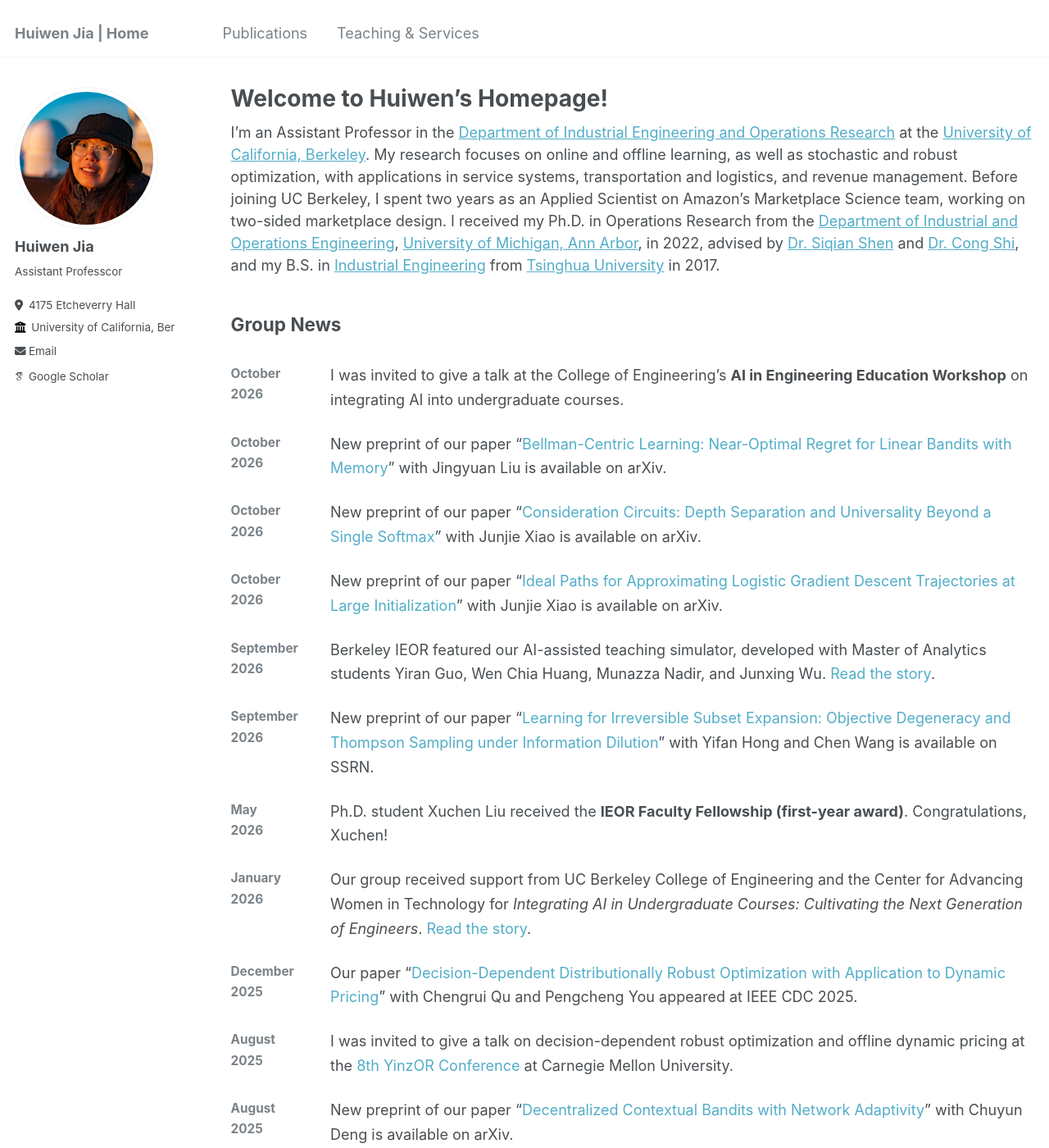
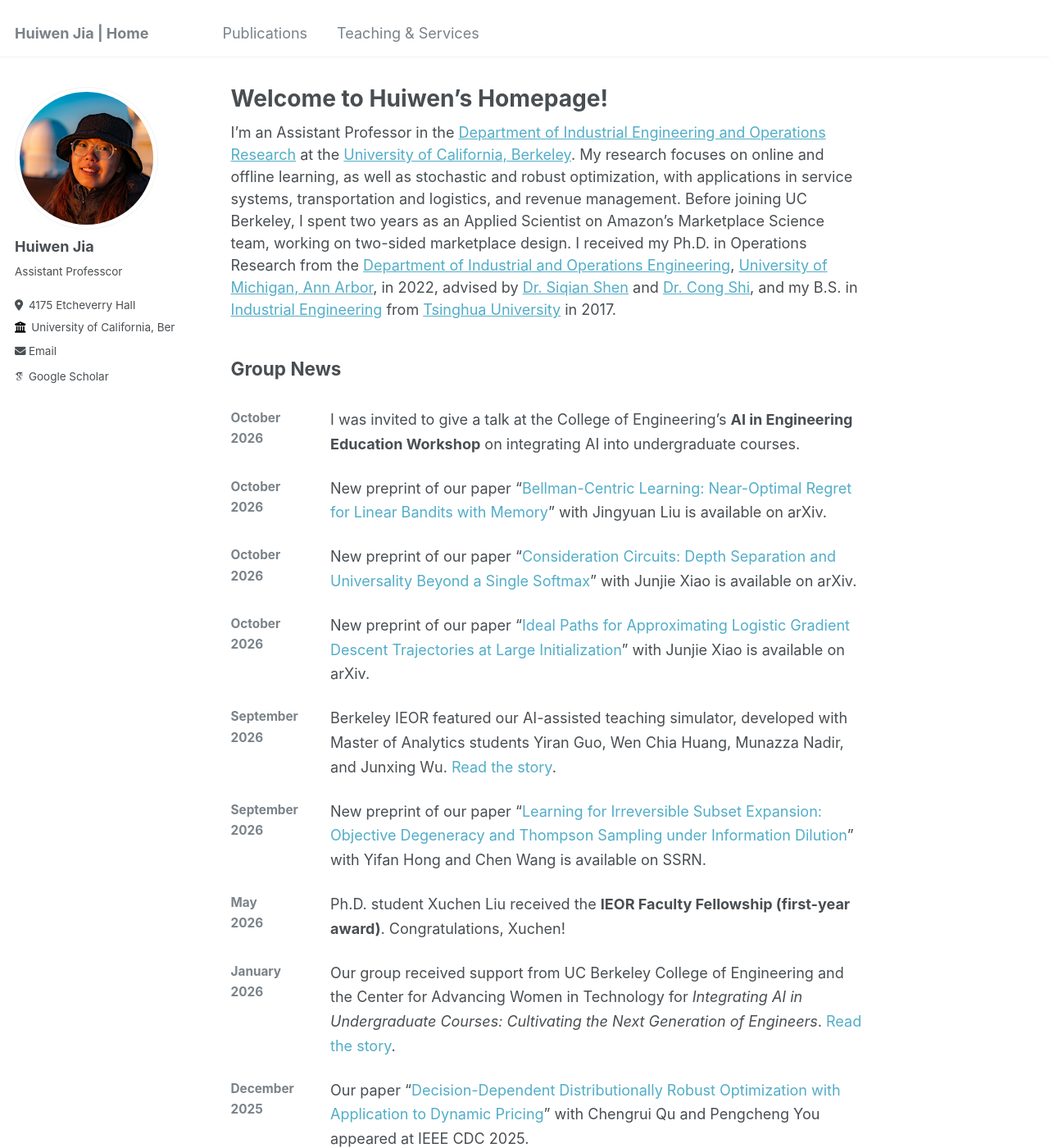
Before and after one commit to huiwen-j/huiwen-j.github.io, a Jekyll site: the page built from _pages/about.md, in a window 1280 px wide and 1400 px high. Shown: the whole window at 82% size. Built offline with Jekyll 4.4.1, drawn with Linux system fonts in a browser that asks for light colours; some web fonts are replaced.

Commit message:
Restore original page margins and constrain group news width

```diff
--- a/_sass/_footer.scss
+++ b/_sass/_footer.scss
@@ -28,8 +28,12 @@
     margin-left: auto;
     margin-right: auto;
     margin-top: 2em;
-    max-width: $site-max-width;
+    max-width: 100%;
     padding: 0 1em 2em;
+
+    @include breakpoint($x-large) {
+      max-width: $x-large;
+    }
   }
 
   a {
--- a/_sass/_masthead.scss
+++ b/_sass/_masthead.scss
@@ -22,7 +22,9 @@
     padding: 1em 1em 1em;
     font-family: $sans-serif-narrow;
 
-    max-width: $site-max-width;
+    @include breakpoint($x-large) {
+      max-width: $x-large;
+    }
 
     nav {
       z-index: 10;
--- a/_sass/_page.scss
+++ b/_sass/_page.scss
@@ -5,18 +5,22 @@
 #main {
   @include container;
   @include clearfix;
-  max-width: $site-max-width;
   margin-top: 2em;
   padding-left: 1em;
   padding-right: 1em;
   animation: intro 0.3s both;
   animation-delay: 0.35s;
+
+  @include breakpoint($x-large) {
+    max-width: $x-large;
+  }
 }
 
 .page {
   @include breakpoint($large) {
     @include span(10 of 12 last);
     @include prefix(0.5 of 12);
+    @include suffix(2 of 12);
   }
 
   .page__inner-wrap {
@@ -113,6 +117,7 @@
   }
 
   .group-news-list {
+    max-width: 48em;
     display: grid;
     grid-template-columns: 5.5em minmax(0, 1fr);
     column-gap: 1.25em;
--- a/_sass/_variables.scss
+++ b/_sass/_variables.scss
@@ -132,8 +132,6 @@ $x-large                    : 1280px !default;
    Grid
    ========================================================================== */
 
-$site-max-width             : 1600px;
-
 $right-sidebar-width-narrow : 0px;
 $right-sidebar-width        : 0px;
 $right-sidebar-width-wide   : 0px;
```
